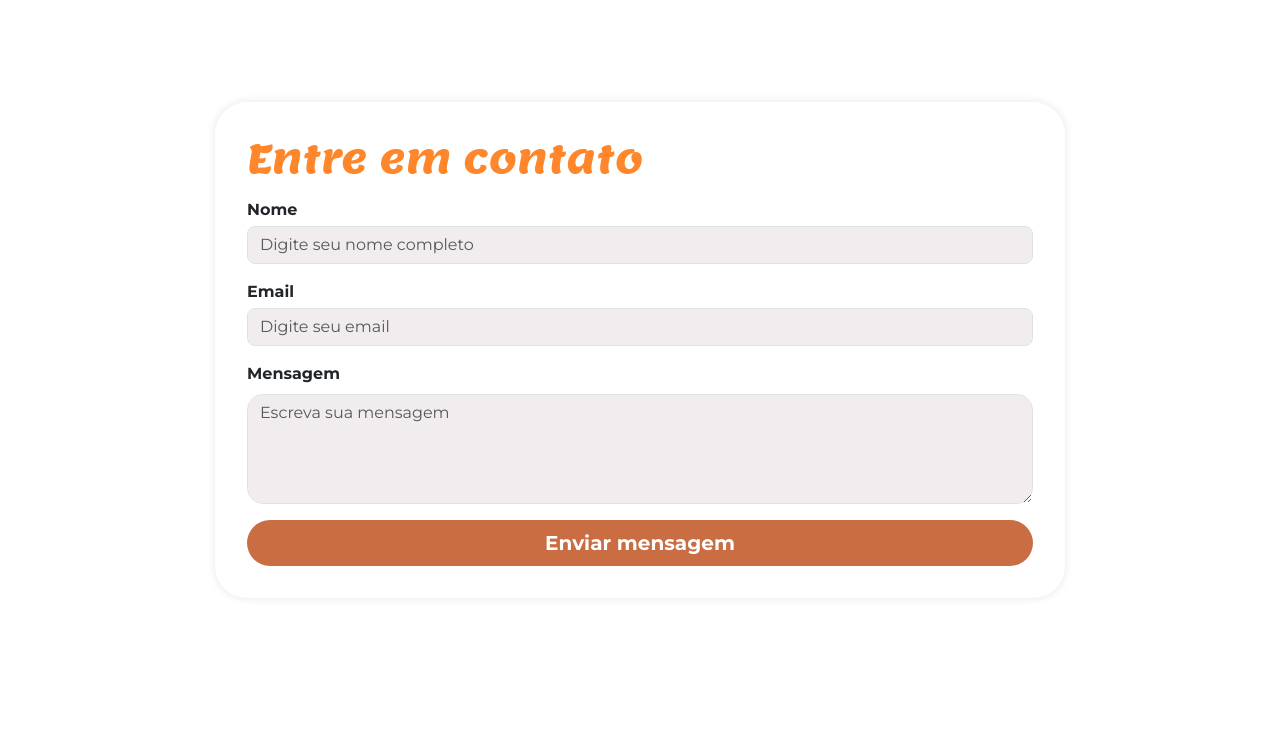
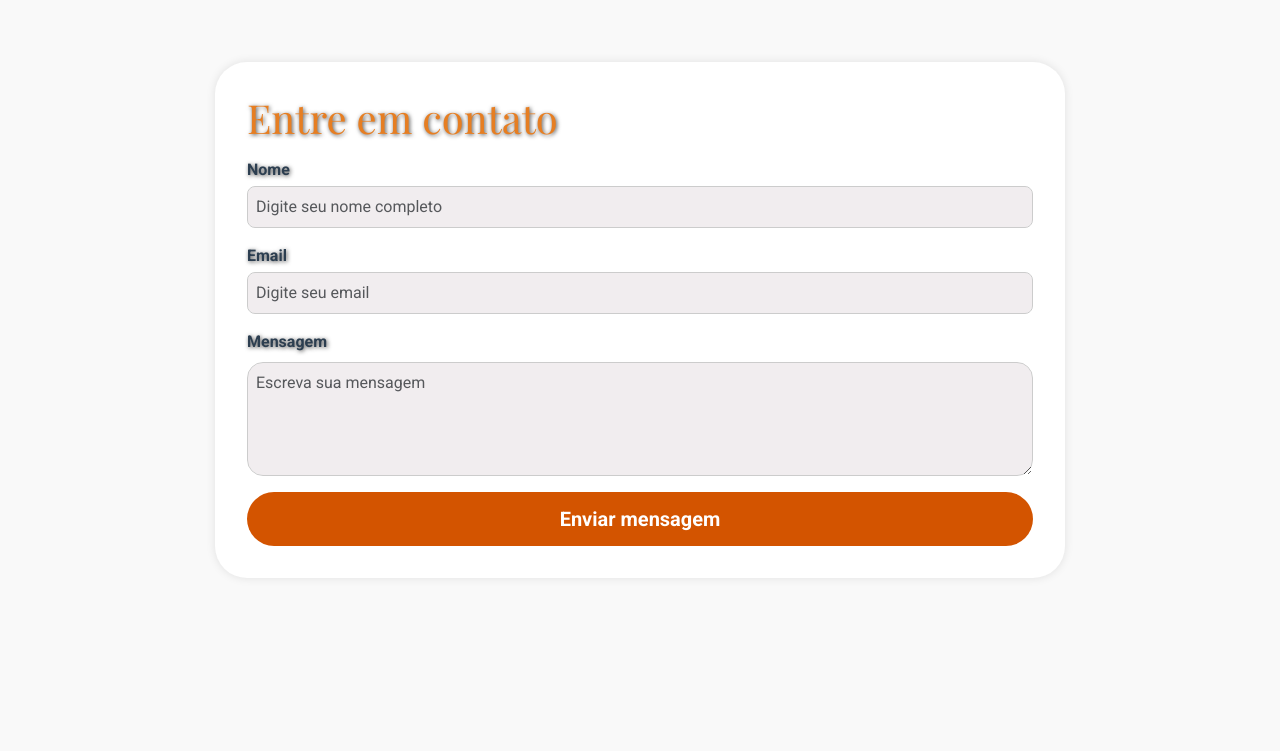
Before and after one commit to LaraVictoria1D/Acess-vel, a plain HTML site: page Lara Victória-2A projeto acessivel/index.html in a window 1280 px wide. Shown: the part 1784-2535 px from the top of the page. Drawn offline with nearby package versions, Linux system fonts and the light colour scheme; a web font is replaced by a local one.

Commit message:
Update styles.css

```diff
--- a/Lara Victória-2A projeto acessivel/styles.css
+++ b/Lara Victória-2A projeto acessivel/styles.css
@@ -1,37 +1,46 @@
-@import url('https://fonts.googleapis.com/css2?family=Montserrat:ital,wght@0,100..900;1,100..900&display=swap');
-@import url('https://fonts.googleapis.com/css2?family=Lemon&display=swap');
+@import url('https://fonts.googleapis.com/css2?family=Roboto:wght@400;700&display=swap');
+@import url('https://fonts.googleapis.com/css2?family=Playfair+Display:ital,wght@0,400;700;1,400;1,700&display=swap');
 
 :root {
-    --laranja-claro: #FF862A;
+    --laranja-claro: #E67E22;         /* tom de laranja um pouco mais suave */
+    --laranja-escuro: #D35400;        /* tom laranja escuro para destaque */
+    --fundo-claro: #F9F9F9;           /* fundo quase branco, mais suave */
+    --texto-escuro: #2C3E50;          /* azul marinho escuro para texto principal */
+    --texto-secundario: #7F8C8D;      /* cinza azulado para textos menos importantes */
+    --link-color: #D35400;            /* link com laranja escuro */
     --alto-contraste-fundo: #000000;
     --alto-contraste-texto: #ffffff;
-    --alto-contraste-link: #ffd700;
+    --alto-contraste-link: #FFD700;
 }
 
 body {
     font-size: 1rem;
-    font-family: 'Montserrat';
+    font-family: 'Roboto', sans-serif;
+    color: var(--texto-escuro);
+    background-color: var(--fundo-claro);
+    margin: 0;
 }
 
 header {
     background-color: #ffffff;
 }
 
-
 section {
     padding-bottom: 5rem;
 }
 
-
 .nav-link {
-    color: #CB6D43;
-    font-weight: 600;
+    color: var(--link-color);
+    font-weight: 700;
+    text-decoration: none;
+    transition: color 0.3s ease;
+}
+.nav-link:hover {
+    color: var(--laranja-escuro);
 }
 
 .inicio-fundo {
-    /* aula 3 */
     background-image: url('img/4965007.jpg');
-    /* Substitua pelo caminho da sua imagem */
     background-size: cover;
     background-position: right;
     border-radius: 80px;
@@ -39,9 +48,11 @@ section {
     height: 606px;
     padding: 40px;
     margin: 0 auto;
+    position: relative;
+    color: #fff;
+    text-shadow: 1px 1px 4px rgba(0,0,0,0.7);
 }
 
-/* posicionamento para a imagem à direita */
 .img-inicio {
     position: absolute;
     right: 0;
@@ -50,14 +61,12 @@ section {
     height: auto;
 }
 
-
 .esquerda-conteudo {
     display: flex;
     flex-direction: column;
     align-items: flex-start;
     gap: 1rem;
 }
-
 
 .botao-inicio {
     background-color: var(--laranja-claro);
@@ -66,13 +75,21 @@ section {
     width: 14em;
     height: 3em;
     align-content: center;
-
+    font-weight: 700;
+    color: white;
+    cursor: pointer;
+    transition: background-color 0.3s ease;
+}
+.botao-inicio:hover {
+    background-color: var(--laranja-escuro);
 }
 
 .display-4 {
+    font-family: 'Playfair Display', serif;
+    font-weight: 700;
+    font-size: 3.5rem;
     text-shadow: -5px 5px var(--laranja-claro);
 }
-
 
 #tropicalia {
     position: relative;
@@ -82,7 +99,6 @@ section {
     background: url('img/flor.png') top right no-repeat,
         url('img/flor-esquerda.png') bottom left no-repeat;
     background-size: 180px 180px;
-    /* Ajuste o tamanho conforme necessário */
 }
 
 #tropicalia .container {
@@ -91,20 +107,18 @@ section {
     justify-content: center;
     position: relative;
     z-index: 1;
-    /* Garante que o conteúdo fica acima das imagens do background */
 }
 
-
 h2 {
-    font-family: 'Lemon', serif;
+    font-family: 'Playfair Display', serif;
     font-size: 2.5em;
     font-style: normal;
     color: var(--laranja-claro);
+    margin-bottom: 1rem;
 }
 
 #galeria {
-    background-color: #FAF4F4;
-
+    background-color: var(--fundo-claro);
 }
 
 .fundo-galeria {
@@ -116,30 +130,42 @@ h2 {
     background-image: url('img/4965007.jpg');
     background-size: cover;
     padding: 4rem 0;
-    /* Espaçamento interno para a seção de contato */
-
+    color: white;
+    text-shadow: 1px 1px 4px rgba(0,0,0,0.7);
 }
 
 .formulario {
     background-color: #ffffff;
     padding: 2rem;
-    /* Espaçamento interno dentro do formulário */
     border-radius: 10px;
-    /* Borda arredondada para o formulário */
     box-shadow: 0 0 10px rgba(0, 0, 0, 0.1);
-    /* Sombra suave para destacar o formulário */
     font-weight: bold;
+    color: var(--texto-escuro);
 }
 
 .formulario button {
-    background-color: #CB6D43;
+    background-color: var(--laranja-escuro);
     border: none;
     font-weight: bold;
+    color: white;
+    padding: 0.75rem 1.5rem;
+    border-radius: 5px;
+    cursor: pointer;
+    transition: background-color 0.3s ease;
+}
+.formulario button:hover {
+    background-color: var(--laranja-claro);
 }
 
 .form-control {
     background-color: #F1EDEF;
+    border: 1px solid #ccc;
+    border-radius: 5px;
+    padding: 0.5rem;
+    font-size: 1rem;
+    color: var(--texto-escuro);
 }
+
 .menu-acessibilidade{
     position: fixed;
     top:2rem;
@@ -161,6 +187,7 @@ h2 {
 .opcoes-acessibilidade button{
     margin-bottom: 5px;
 }
+
 .apresenta-lista{
     display: none;
 }
```
